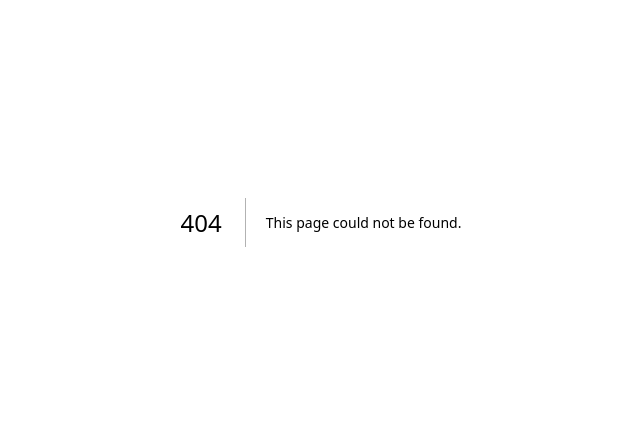
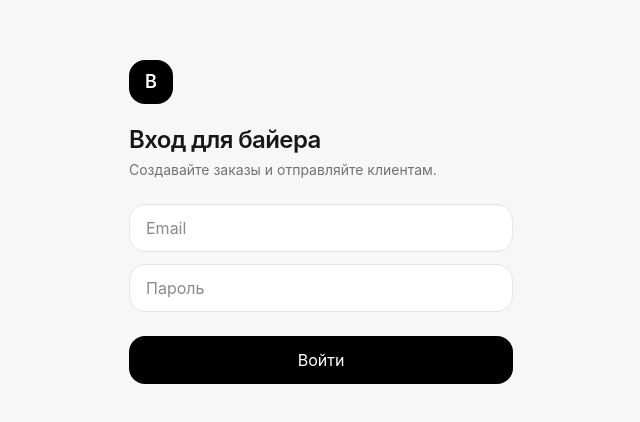
Before and after one commit to abduraufakilov5-glitch/bayer, a Next.js app: page /login in a window 1280 px wide. Before the commit this address had no page. Shown: the part 178-600 px from the top of the page, without its empty margins (319-959 px from the left). Built offline with nearby package versions, Linux system fonts and the light colour scheme.

Commit message:
feat: finish buyer MVP config and schema

```diff
--- /dev/null
+++ b/app/login/page.tsx
@@ -0,0 +1,46 @@
+'use client'
+
+import { FormEvent, useState } from 'react'
+import { useRouter } from 'next/navigation'
+import { createClient } from '@/lib/supabase/client'
+
+export default function LoginPage() {
+  const router = useRouter()
+  const [email, setEmail] = useState('')
+  const [password, setPassword] = useState('')
+  const [error, setError] = useState('')
+  const [loading, setLoading] = useState(false)
+
+  async function handleSubmit(event: FormEvent) {
+    event.preventDefault()
+    setLoading(true)
+    setError('')
+    const supabase = createClient()
+    const { error: authError } = await supabase.auth.signInWithPassword({ email, password })
+    if (authError) {
+      setError(authError.message)
+      setLoading(false)
+      return
+    }
+    router.replace('/dashboard')
+    router.refresh()
+  }
+
+  return (
+    <main className="flex min-h-dvh items-center justify-center px-5 py-10">
+      <form onSubmit={handleSubmit} className="w-full max-w-sm space-y-6">
+        <div>
+          <div className="mb-5 inline-flex h-11 w-11 items-center justify-center rounded-2xl bg-black text-lg font-semibold text-white">B</div>
+          <h1 className="text-2xl font-semibold tracking-tight">Вход для байера</h1>
+          <p className="mt-1 text-sm text-neutral-500">Создавайте заказы и отправляйте клиентам.</p>
+        </div>
+        <div className="space-y-3">
+          <input value={email} onChange={(e) => setEmail(e.target.value)} type="email" placeholder="Email" autoComplete="email" required className="h-12 w-full rounded-2xl border border-neutral-200 bg-white px-4 outline-none focus:border-black" />
+          <input value={password} onChange={(e) => setPassword(e.target.value)} type="password" placeholder="Пароль" autoComplete="current-password" required className="h-12 w-full rounded-2xl border border-neutral-200 bg-white px-4 outline-none focus:border-black" />
+        </div>
+        {error && <p className="rounded-2xl bg-red-50 px-4 py-3 text-sm text-red-700">{error}</p>}
+        <button disabled={loading} className="h-12 w-full rounded-2xl bg-black font-medium text-white disabled:opacity-50">{loading ? 'Входим…' : 'Войти'}</button>
+      </form>
+    </main>
+  )
+}
```
